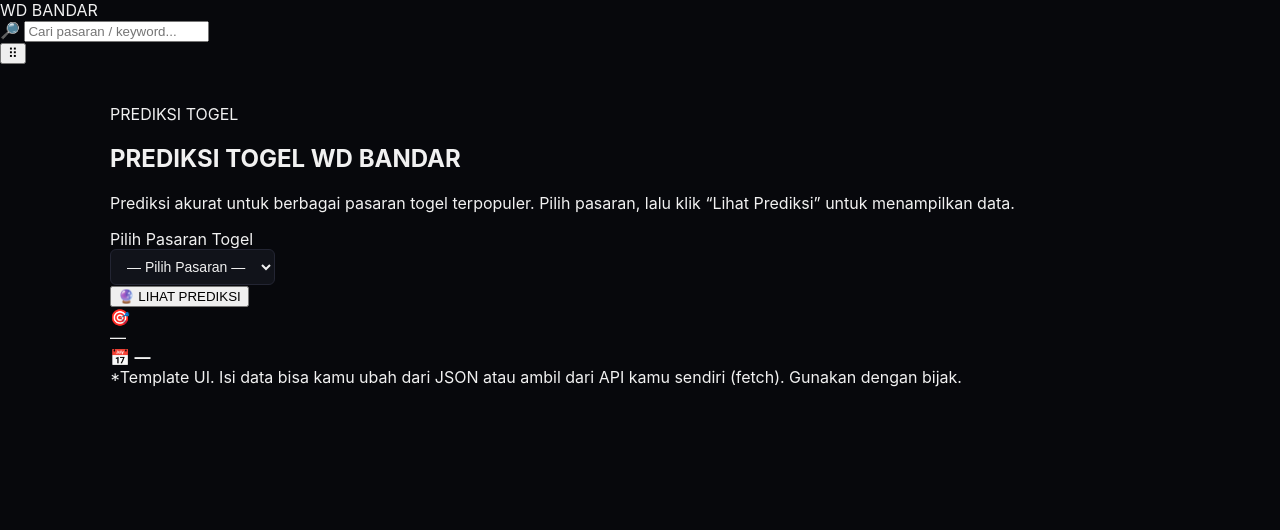
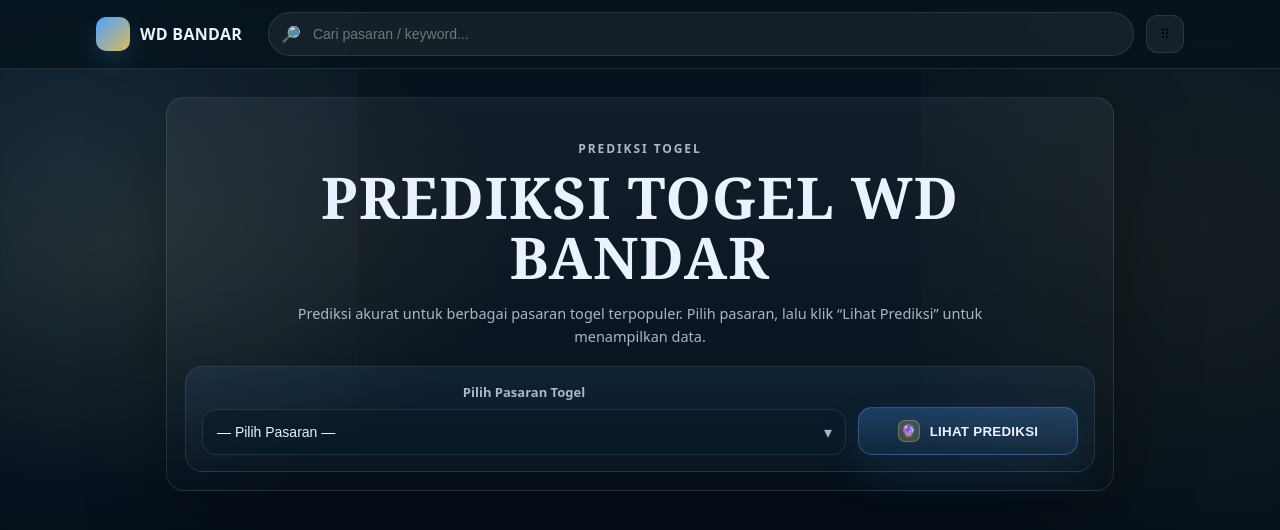
Before and after one commit to henghengrahman-pixel/w-bos, a website with bundled scripts: page public/prediksitoto/index.html in a window 1280 px wide. Built offline with nearby package versions, Linux system fonts and the light colour scheme.

Commit message:
Update styles.css

```diff
--- a/public/prediksitoto/styles.css
+++ b/public/prediksitoto/styles.css
@@ -1,149 +1,285 @@
-:root {
-  --bg: #07080c;
-  --card: #11131a;
-  --line: #232533;
-
-  --text: #f1f1f1;
-  --muted: #a7adbb;
-
-  --gold: #ffd86b;
-  --gold2: #e0b84c;
-
-  --blue: #2d6cdf;
+:root{
+  --bg:#071421;
+  --bg2:#0a1b2d;
+  --card:#0b2336;
+  --card2:#0d2a42;
+  --line:rgba(255,255,255,.10);
+  --text:#eaf2ff;
+  --muted:rgba(234,242,255,.72);
+  --accent:#4ea1ff;
+  --accent2:#2f7fe8;
+  --good:#ffd86b;
+  --radius:18px;
+}
+*{box-sizing:border-box}
+html,body{height:100%}
+body{
+  margin:0;
+  font-family: ui-sans-serif, system-ui, -apple-system, Segoe UI, Roboto, Arial, "Noto Sans", "Helvetica Neue", sans-serif;
+  color:var(--text);
+  background:
+    radial-gradient(900px 500px at 50% -50%, rgba(78,161,255,.22), transparent 60%),
+    radial-gradient(700px 450px at 10% 30%, rgba(255,216,107,.10), transparent 55%),
+    linear-gradient(180deg, var(--bg), #05101a 70%);
+  overflow-x:hidden;
 }
 
-* {
-  box-sizing: border-box;
+/* side decorations (optional) */
+.side{
+  position:fixed; top:0; bottom:0; width:min(420px, 28vw);
+  pointer-events:none; opacity:.22; filter:saturate(1.2);
+  background-size:cover; background-position:center;
+}
+.side.left{left:0; background-image: radial-gradient(circle at 20% 20%, rgba(78,161,255,.35), transparent 55%), linear-gradient(180deg, rgba(255,255,255,.08), transparent);}
+.side.right{right:0; background-image: radial-gradient(circle at 80% 30%, rgba(255,216,107,.25), transparent 55%), linear-gradient(180deg, rgba(255,255,255,.06), transparent);}
+@media (max-width: 980px){ .side{display:none} }
+
+/* topbar */
+.topbar{
+  position:sticky; top:0; z-index:50;
+  background:rgba(6,18,28,.78);
+  backdrop-filter: blur(10px);
+  border-bottom:1px solid var(--line);
+}
+.topbar .inner{
+  max-width:1120px; margin:0 auto; padding:12px 16px;
+  display:flex; gap:12px; align-items:center;
+}
+.brand{
+  display:flex; align-items:center; gap:10px; min-width:160px;
+  font-weight:800; letter-spacing:.3px;
+}
+.logo{
+  width:34px; height:34px; border-radius:10px;
+  background: linear-gradient(135deg, var(--accent), rgba(255,216,107,.85));
+  box-shadow: 0 10px 25px rgba(78,161,255,.18);
+}
+.search{
+  flex:1; display:flex; align-items:center; gap:10px;
+  background:rgba(255,255,255,.06);
+  border:1px solid var(--line);
+  border-radius:999px;
+  padding:10px 12px;
+}
+.search input{
+  width:100%;
+  border:0; outline:0;
+  background:transparent;
+  color:var(--text);
+  font-size:14px;
+}
+.iconbtn{
+  width:38px; height:38px; border-radius:12px;
+  border:1px solid var(--line);
+  background:rgba(255,255,255,.06);
+  display:grid; place-items:center;
+  cursor:pointer;
 }
 
-html, body {
-  margin: 0;
-  padding: 0;
+/* main */
+.wrap{
+  max-width:980px;
+  margin: 28px auto 80px;
+  padding: 0 16px;
+}
+.hero{
+  text-align:center;
+  padding: 42px 18px 18px;
+  background: linear-gradient(180deg, rgba(255,255,255,.05), rgba(255,255,255,0));
+  border:1px solid var(--line);
+  border-radius: var(--radius);
+  box-shadow: 0 25px 80px rgba(0,0,0,.35);
+}
+.hero .kicker{
+  font-weight:700;
+  color:var(--muted);
+  letter-spacing:.16em;
+  font-size:12px;
+  text-transform:uppercase;
+}
+.hero h1{
+  margin:10px 0 0;
+  font-family: ui-serif, Georgia, "Times New Roman", Times, serif;
+  font-weight:900;
+  letter-spacing:.02em;
+  font-size: clamp(30px, 4.5vw, 58px);
+  line-height:1.05;
+}
+.hero .sub{
+  margin:14px auto 0;
+  max-width:720px;
+  color:var(--muted);
+  font-size:14.5px;
+  line-height:1.6;
 }
 
-body {
-  background: var(--bg);
-  font-family: Inter, system-ui, Arial, sans-serif;
-  color: var(--text);
+.panel{
+  margin: 18px auto 0;
+  background: linear-gradient(180deg, rgba(78,161,255,.10), rgba(255,255,255,.02));
+  border:1px solid var(--line);
+  border-radius: var(--radius);
+  padding: 16px;
 }
 
-/* Layout */
-.wrap {
-  max-width: 1100px;
-  margin: 40px auto;
-  padding: 0 20px;
+.controls{
+  display:grid;
+  grid-template-columns: 1fr 220px;
+  gap: 12px;
+  align-items:end;
+}
+@media (max-width:720px){
+  .controls{grid-template-columns:1fr}
 }
 
-.title {
-  text-align: center;
-  font-weight: 700;
-  letter-spacing: 2px;
-  font-size: 18px;
-  color: var(--gold);
-  margin: 10px 0;
+label{
+  display:block;
+  font-size:13px;
+  color:var(--muted);
+  margin:0 0 8px;
+  font-weight:700;
 }
 
-.hr {
-  height: 1px;
-  background: var(--line);
-  margin: 10px 0;
+.select{
+  position:relative;
+}
+select{
+  width:100%;
+  appearance:none;
+  -webkit-appearance:none;
+  -moz-appearance:none;
+  border-radius:14px;
+  border:1px solid var(--line);
+  background: rgba(8,26,40,.55);
+  color:var(--text);
+  padding: 14px 44px 14px 14px;
+  font-size:14px;
+  outline:none;
+}
+.select:after{
+  content:"▾";
+  position:absolute;
+  right:14px; top: 50%;
+  transform: translateY(-50%);
+  color:var(--muted);
+  pointer-events:none;
+  font-size:16px;
 }
 
-/* Tools */
-.tools {
-  display: flex;
-  align-items: center;
-  margin: 20px 0;
+.btn{
+  height:48px;
+  border-radius:14px;
+  border:1px solid rgba(78,161,255,.35);
+  background: linear-gradient(180deg, rgba(78,161,255,.26), rgba(78,161,255,.12));
+  color:var(--text);
+  font-weight:900;
+  letter-spacing:.02em;
+  cursor:pointer;
+  display:flex;
+  gap:10px;
+  align-items:center;
+  justify-content:center;
+  box-shadow: 0 18px 45px rgba(78,161,255,.12);
+}
+.btn:active{transform: translateY(1px)}
+.btn .pill{
+  width:22px; height:22px; border-radius:7px;
+  background: rgba(255,216,107,.18);
+  border:1px solid rgba(255,216,107,.28);
+  display:grid; place-items:center;
+  font-size:12px;
 }
 
-.spacer {
-  flex: 1;
+/* result card */
+.result{
+  margin-top:18px;
+  border:1px solid var(--line);
+  border-radius: var(--radius);
+  background: linear-gradient(180deg, rgba(255,255,255,.03), rgba(255,255,255,.015));
+  overflow:hidden;
+  display:none;
+}
+.result.show{display:block}
+.result-head{
+  padding: 18px 16px;
+  display:flex;
+  align-items:center;
+  justify-content:center;
+  gap:12px;
+  border-bottom:1px solid var(--line);
+}
+.badge{
+  width:54px; height:54px; border-radius:999px;
+  border:2px solid rgba(78,161,255,.55);
+  background: radial-gradient(circle at 30% 30%, rgba(78,161,255,.35), rgba(255,255,255,.03));
+  display:grid; place-items:center;
+  font-weight:900;
+}
+.result-title{
+  font-size: clamp(20px, 3.2vw, 34px);
+  font-weight:950;
+  letter-spacing:.02em;
+  text-transform:uppercase;
 }
 
-select {
-  background: var(--card);
-  border: 1px solid var(--line);
-  color: var(--text);
-  padding: 8px 12px;
-  border-radius: 6px;
-  font-size: 14px;
-  cursor: pointer;
-  transition: 0.2s ease;
+.datebar{
+  padding: 12px 16px;
+  display:flex;
+  justify-content:flex-start;
+  gap:10px;
 }
-
-select:hover {
-  border-color: var(--gold);
+.chip{
+  display:inline-flex;
+  align-items:center;
+  gap:10px;
+  padding: 10px 12px;
+  border-radius:999px;
+  border:1px solid var(--line);
+  background: rgba(8,26,40,.55);
+  color:var(--muted);
+  font-weight:800;
+  font-size:13px;
 }
-
-/* List */
-.list {
-  display: grid;
-  gap: 16px;
-}
-
-/* Card */
-.card {
-  background: var(--card);
-  border: 1px solid var(--line);
-  border-radius: 12px;
-  padding: 18px;
-  transition: 0.2s ease;
-}
-
-.card:hover {
-  border-color: var(--gold);
-  transform: translateY(-2px);
-}
-
-.card-header {
-  display: flex;
-  align-items: center;
+.chip b{color:var(--text)}
+.grid{
+  padding: 0 16px 18px;
+  display:grid;
+  grid-template-columns: 1fr 1fr;
   gap: 12px;
 }
-
-.card-logo {
-  width: 45px;
-  height: 45px;
-  border-radius: 8px;
-  object-fit: cover;
-  background: #000;
+@media (max-width:720px){
+  .grid{grid-template-columns:1fr}
 }
-
-.card-title {
-  font-weight: 700;
-  font-size: 15px;
-  color: var(--gold);
+.card{
+  border:1px solid var(--line);
+  border-radius: 16px;
+  background: rgba(8,26,40,.55);
+  padding: 14px 14px 12px;
+  min-height:86px;
 }
-
-.card-tagline {
-  font-size: 13px;
-  color: var(--muted);
-  margin-top: 4px;
+.card .label{
+  font-size:12px;
+  color:var(--muted);
+  font-weight:900;
+  letter-spacing:.10em;
+  text-transform:uppercase;
 }
-
-.card-desc {
-  font-size: 13px;
-  margin-top: 12px;
-  color: #dcdcdc;
+.card .value{
+  margin-top:8px;
+  font-size: clamp(18px, 2.6vw, 28px);
+  font-weight:950;
+  letter-spacing:.02em;
+  color:var(--text);
 }
-
-.card-time {
-  font-size: 12px;
-  margin-top: 10px;
-  color: var(--blue);
+.card .value.yellow{color:var(--good)}
+.card .value.small{
+  font-size: 18px;
+  line-height:1.35;
+  font-weight:850;
+  color:rgba(234,242,255,.92);
 }
-
-/* Responsive */
-@media (max-width: 768px) {
-  .wrap {
-    margin: 20px auto;
-  }
-
-  .title {
-    font-size: 14px;
-  }
-
-  .card {
-    padding: 14px;
-  }
+.footer-note{
+  padding: 0 16px 18px;
+  color: rgba(234,242,255,.55);
+  font-size:12px;
+  line-height:1.5;
 }
```
